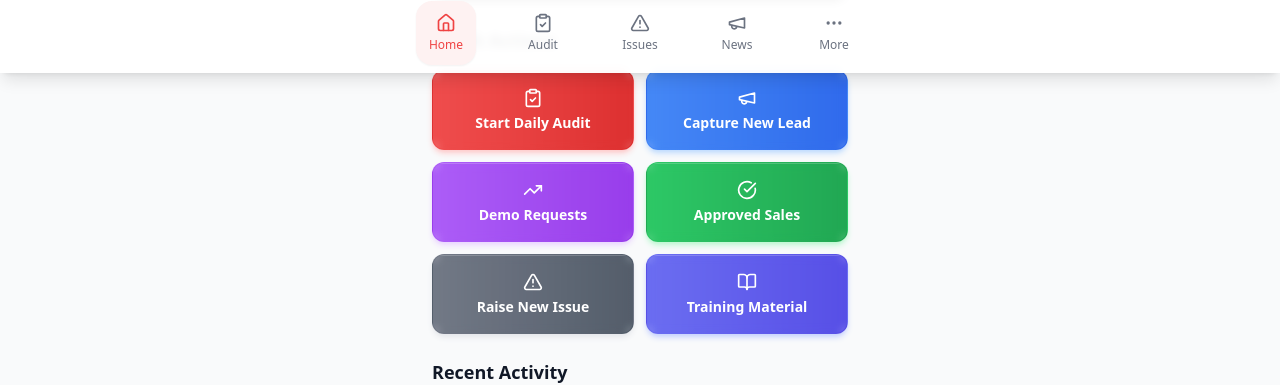
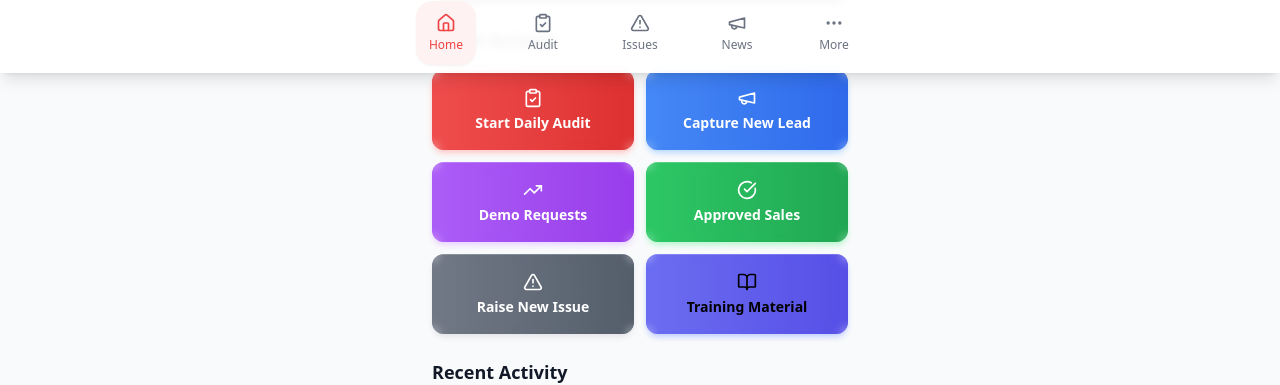
Before and after one commit to coolk4u/celekt-store-command-center, a React (Vite) app: page / in a window 1280 px wide. Shown: the part 727-1112 px from the top of the page. Built offline with nearby package versions, Linux system fonts and the light colour scheme; sample sign-in values are in the browser's storage; grey boxes are pictures that could not be loaded.

Commit message:
Fix Training Material card font color
Change the font color of the "Training Material" card to black for better visibility.

```diff
--- a/src/pages/Dashboard.tsx
+++ b/src/pages/Dashboard.tsx
@@ -110,7 +110,8 @@ const Dashboard = () => {
       action: () => navigate('/documents'),
       gradient: 'from-indigo-500 to-indigo-600',
       icon: BookOpen,
-      shadowColor: 'shadow-indigo-200'
+      shadowColor: 'shadow-indigo-200',
+      textColor: 'text-black'
     },
   ];
 
@@ -182,15 +183,15 @@ const Dashboard = () => {
               <div
                 key={index}
                 onClick={action.action}
-                className={`relative h-20 bg-gradient-to-r ${action.gradient} rounded-xl cursor-pointer transition-all duration-300 hover:-translate-y-1 hover:shadow-xl ${action.shadowColor} shadow-md border border-white/5 overflow-hidden group`}
+                className={`relative h-20 bg-gradient-to-r ${action.gradient} rounded-xl cursor-pointer transition-all duration-300 hover:-translate-y-1 hover:shadow-xl ${action.shadowColor} shadow-md overflow-hidden group`}
               >
                 {/* Glass effect overlay */}
                 <div className="absolute inset-0 bg-white/5 backdrop-blur-sm"></div>
 
                 {/* Content */}
                 <div className="relative z-10 flex flex-col items-center justify-center h-full px-3 text-center">
-                  <action.icon className="h-5 w-5 text-white mb-1.5 group-hover:scale-110 transition-transform duration-200" />
-                  <span className="text-white font-semibold text-sm leading-tight group-hover:text-white/90 transition-colors duration-200">
+                  <action.icon className={`h-5 w-5 ${action.textColor || 'text-white'} mb-1.5 group-hover:scale-110 transition-transform duration-200`} />
+                  <span className={`${action.textColor || 'text-white'} font-semibold text-sm leading-tight group-hover:opacity-90 transition-colors duration-200`}>
                     {action.title}
                   </span>
                 </div>
```
